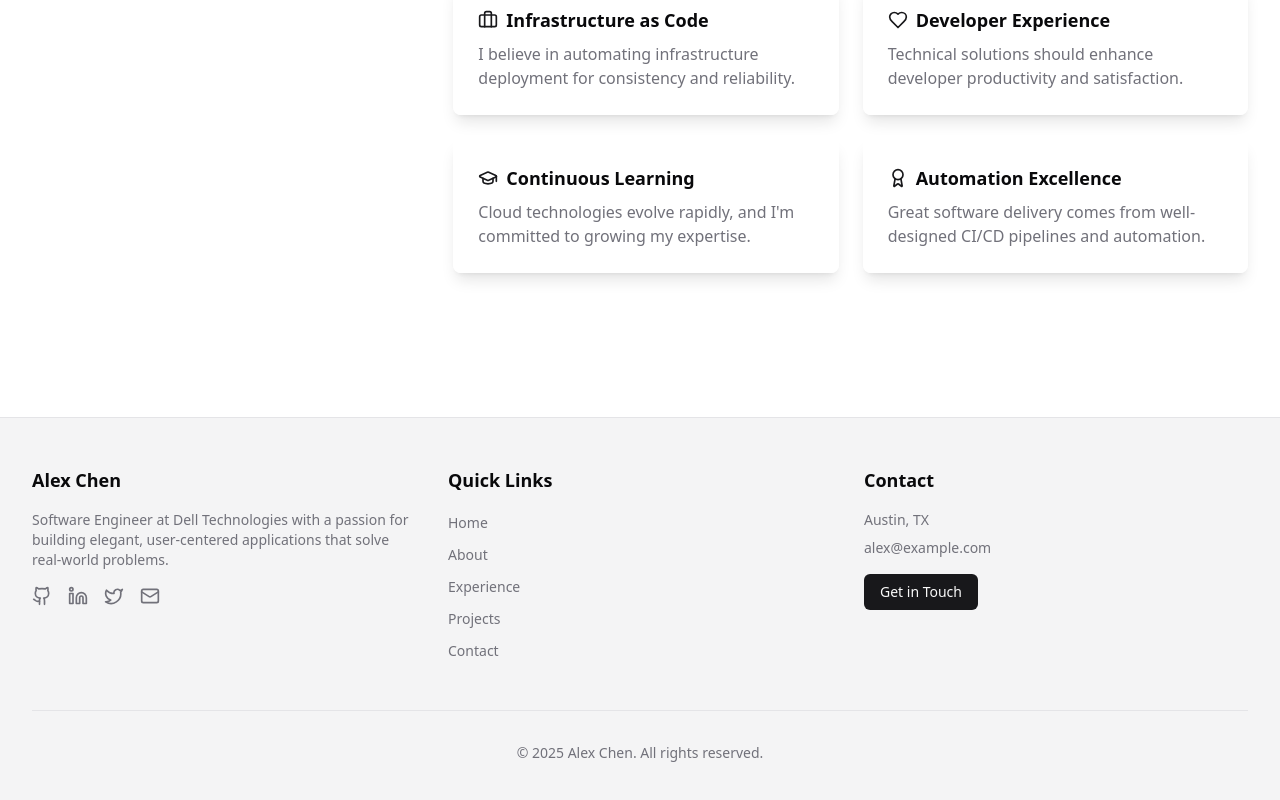
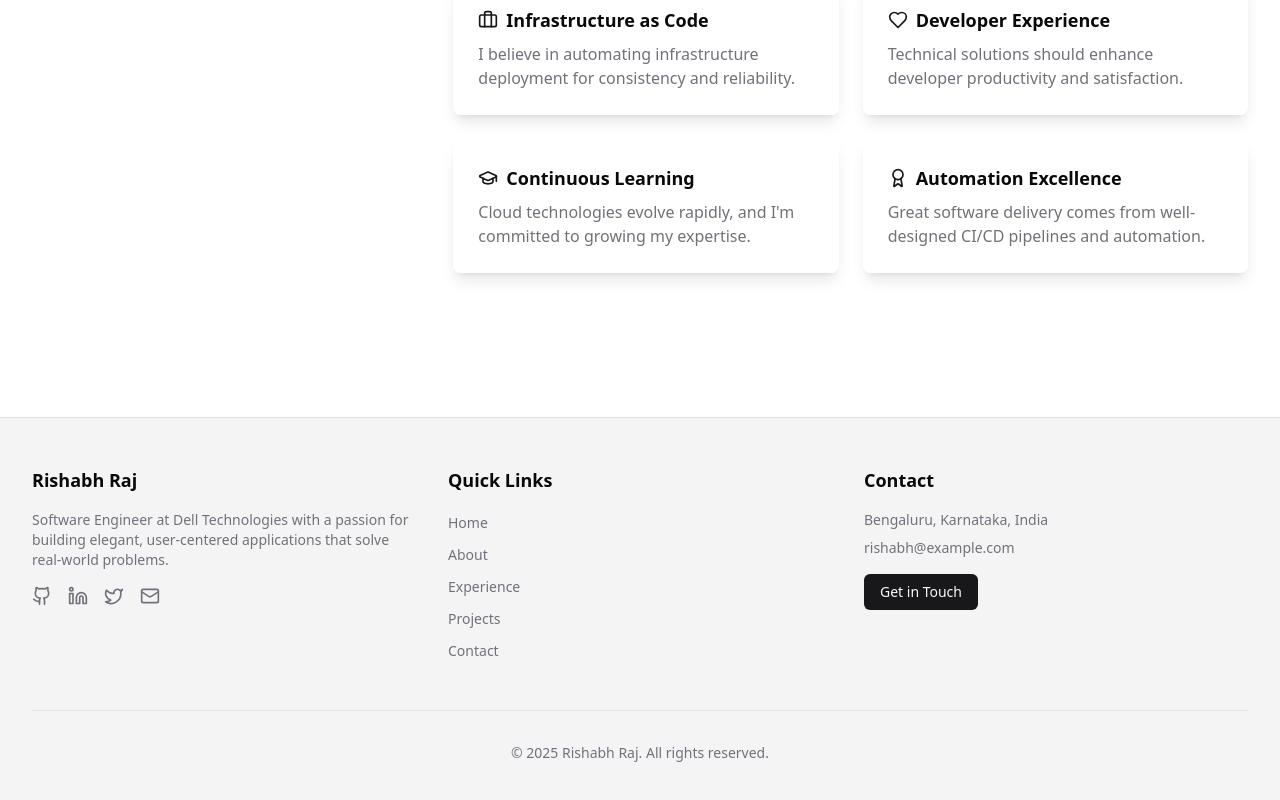
Before and after one commit to rishabh053/engineer-essence-express, a React (Vite) app: page /about in a window 1280 px wide. Shown: the part 1872-2672 px from the top of the page. Built offline with nearby package versions, Linux system fonts and the light colour scheme.

Commit message:
Rename Alex Chen to Rishabh Raj
Updates all instances of "Alex Chen" to "Rishabh Raj" throughout the codebase.

```diff
--- a/src/components/Footer.tsx
+++ b/src/components/Footer.tsx
@@ -11,7 +11,7 @@ const Footer = () => {
       <div className="max-w-7xl mx-auto px-4 sm:px-6 lg:px-8">
         <div className="grid grid-cols-1 md:grid-cols-3 gap-8">
           <div>
-            <h3 className="text-lg font-semibold mb-4">Alex Chen</h3>
+            <h3 className="text-lg font-semibold mb-4">Rishabh Raj</h3>
             <p className="text-muted-foreground text-sm mb-4">
               Software Engineer at Dell Technologies with a passion for building elegant,
               user-centered applications that solve real-world problems.
@@ -45,7 +45,7 @@ const Footer = () => {
                 <Twitter size={20} />
               </a>
               <a
-                href="mailto:alex@example.com"
+                href="mailto:rishabh@example.com"
                 className="text-muted-foreground hover:text-primary transition-colors"
                 aria-label="Email"
               >
@@ -88,10 +88,10 @@ const Footer = () => {
           <div>
             <h3 className="text-lg font-semibold mb-4">Contact</h3>
             <p className="text-muted-foreground text-sm mb-2">
-              Austin, TX
+              Bengaluru, Karnataka, India
             </p>
             <p className="text-muted-foreground text-sm mb-4">
-              alex@example.com
+              rishabh@example.com
             </p>
             <Link
               to="/contact"
@@ -104,7 +104,7 @@ const Footer = () => {
 
         <div className="border-t border-border mt-12 pt-8 text-center">
           <p className="text-muted-foreground text-sm">
-            © {currentYear} Alex Chen. All rights reserved.
+            © {currentYear} Rishabh Raj. All rights reserved.
           </p>
         </div>
       </div>
--- a/src/components/Navbar.tsx
+++ b/src/components/Navbar.tsx
@@ -49,7 +49,7 @@ const Navbar = () => {
       <div className="max-w-7xl mx-auto px-4 sm:px-6 lg:px-8">
         <div className="flex justify-between items-center">
           <Link to="/" className="text-xl font-semibold text-primary">
-            Alex Chen
+            Rishabh Raj
           </Link>
 
           {/* Desktop Navigation */}
```
